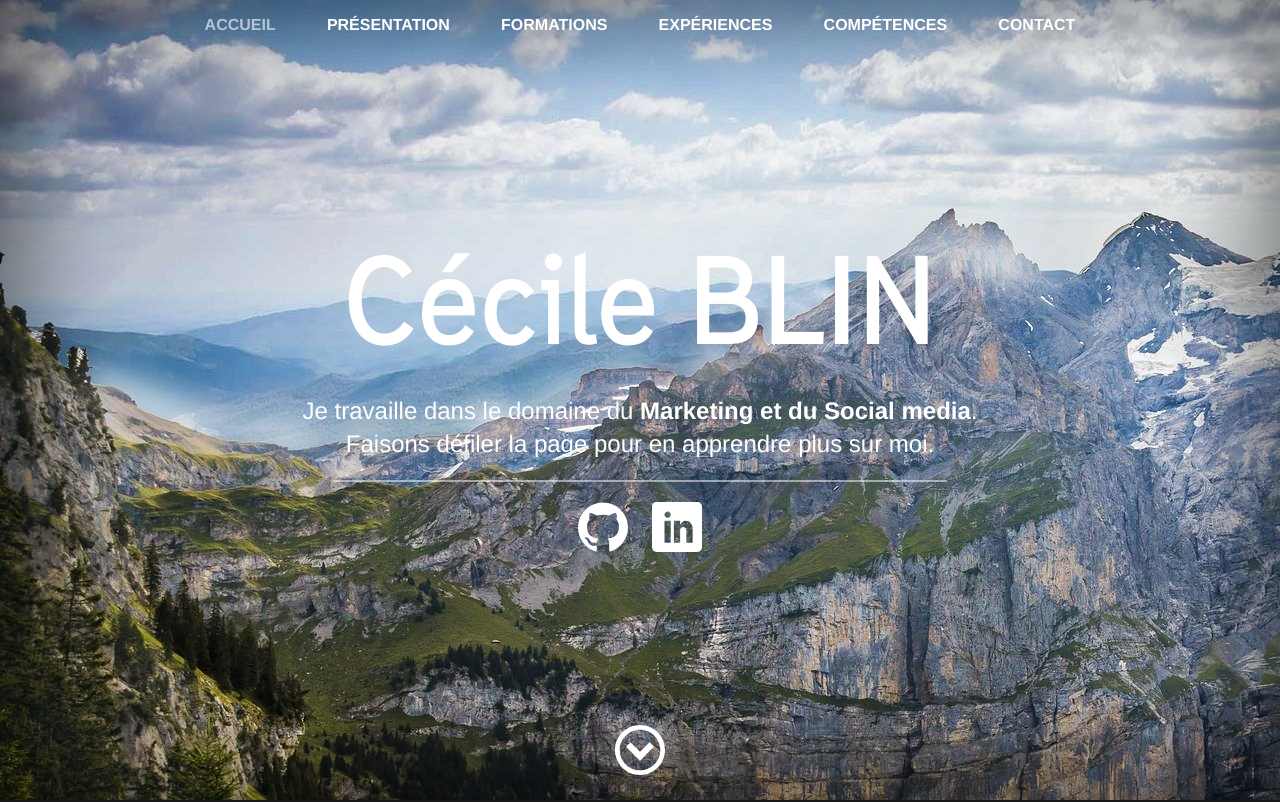
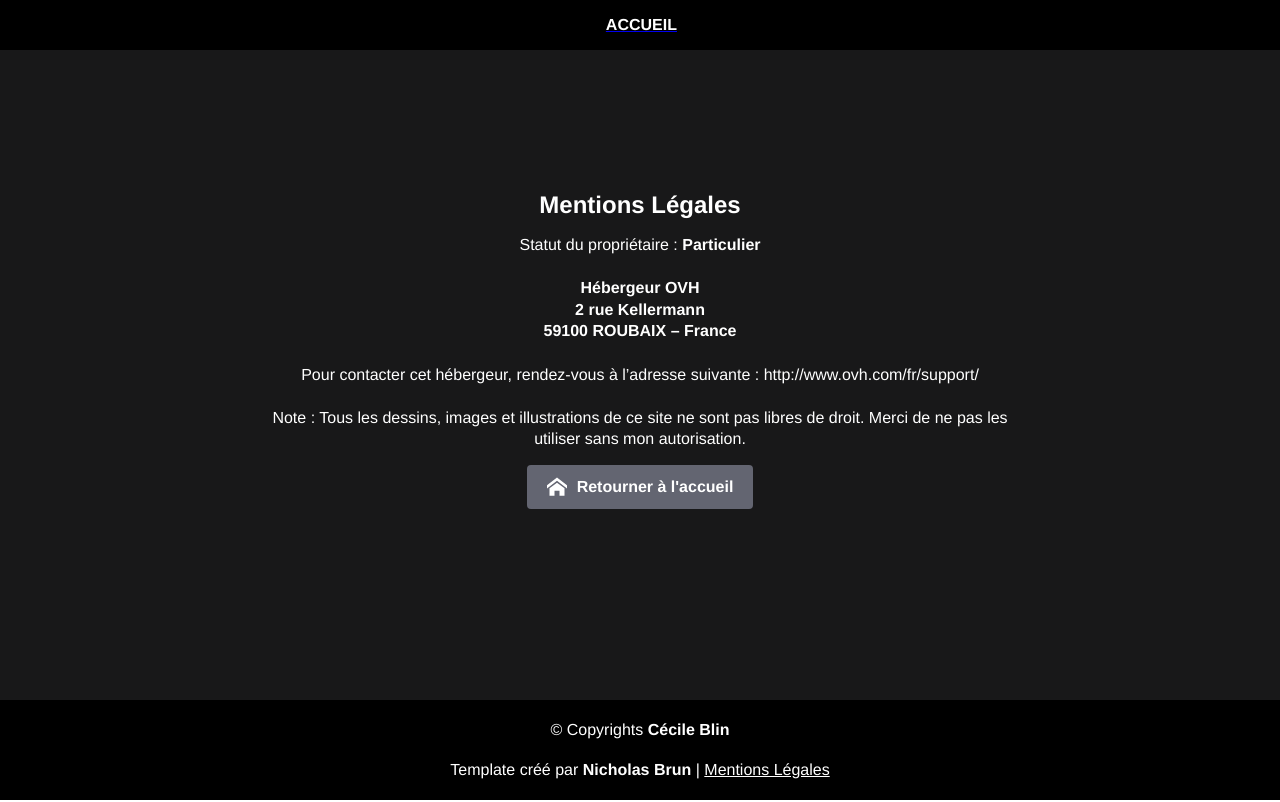
Before and after one commit to Spefire/TemplateCV, a Vue app: page /#/mentions-legales in a window 1280 px wide. Before the commit this address led to /#/. Shown: the top 802 px of the page. Built offline with nearby package versions, Linux system fonts and the light colour scheme.

Commit message:
Feat(legacy): Add legacy page

```diff
--- a/src/components/footer/Footer.scss
+++ b/src/components/footer/Footer.scss
@@ -11,8 +11,17 @@ footer {
   color: $white-color;
   background-color: $black-color;
 
+  &.legaced {
+    height: 100px;
+    padding-top: 0;
+  }
+
   a {
     color: $white-color !important;
     text-decoration: none;
   }
+
+  .footer-legacy {
+    text-decoration: underline;
+  }
 }
--- a/src/components/footer/Footer.ts
+++ b/src/components/footer/Footer.ts
@@ -1,4 +1,6 @@
-import { Component, Vue } from "vue-property-decorator";
+import { Component, Vue, Prop } from "vue-property-decorator";
 
 @Component
-export default class Header extends Vue {}
+export default class Footer extends Vue {
+  @Prop() isLegacy!: boolean;
+}
--- a/src/components/footer/Footer.vue
+++ b/src/components/footer/Footer.vue
@@ -1,5 +1,5 @@
 <template>
-  <footer>
+  <footer v-bind:class="{ 'legaced': isLegacy }">
     <div>
       © Copyrights
       <b>Cécile Blin</b>
@@ -7,8 +7,9 @@
     <div>
       Template créé par
       <a href="https://github.com/Spefire/TemplateCV" target="_blank">
-        <b>Nicholas Brun</b>, aka Spefire
-      </a>
+        <b>Nicholas Brun</b>
+      </a> |
+      <router-link class="footer-legacy" to="mentions-legales">Mentions Légales</router-link>
     </div>
   </footer>
 </template>
--- a/src/components/header/Header.ts
+++ b/src/components/header/Header.ts
@@ -1,7 +1,9 @@
-import { Component, Vue } from "vue-property-decorator";
+import { Component, Vue, Prop } from "vue-property-decorator";
 
 @Component
 export default class Header extends Vue {
+  @Prop() isLegacy!: string;
+
   fixNavbar = false;
   opacNavbar = 1.0;
 
--- a/src/components/header/Header.vue
+++ b/src/components/header/Header.vue
@@ -3,63 +3,42 @@
     v-bind:class="{ 'with-background': fixNavbar }"
     v-bind:style="{ opacity: fixNavbar ? '1.0' : opacNavbar }"
   >
-    <nav>
+    <nav v-if="!isLegacy">
       <div
         v-scroll-to="{ el: '#nav-home', offset: 0 }"
         v-bind:class="{ active: currentLocation === 'nav-home' }"
-      >
-        Accueil
-      </div>
+      >Accueil</div>
       <div
         v-scroll-to="{ el: '#nav-about', offset: 0 }"
         v-bind:class="{ active: currentLocation == 'nav-about' }"
-      >
-        Présentation
-      </div>
+      >Présentation</div>
       <div
         v-scroll-to="{ el: '#nav-education', offset: -50 }"
         v-bind:class="{ active: currentLocation == 'nav-education' }"
-      >
-        Formations
-      </div>
+      >Formations</div>
       <div
         v-scroll-to="{ el: '#nav-experiences', offset: -50 }"
         v-bind:class="{ active: currentLocation == 'nav-experiences' }"
-      >
-        Expériences
-      </div>
+      >Expériences</div>
       <div
         v-scroll-to="{ el: '#nav-skills', offset: -50 }"
         v-bind:class="{ active: currentLocation == 'nav-skills' }"
-      >
-        Compétences
-      </div>
+      >Compétences</div>
       <div
         v-scroll-to="{ el: '#nav-contact', offset: -50 }"
         v-bind:class="{ active: currentLocation == 'nav-contact' }"
-      >
-        Contact
-      </div>
-      <span
-        v-scroll-to="{ el: '#nav-home', offset: -50 }"
-        class="icon nav-icon icon-home"
-      ></span>
-      <span
-        v-scroll-to="{ el: '#nav-education', offset: -50 }"
-        class="icon nav-icon icon-user-tie"
-      ></span>
-      <span
-        v-scroll-to="{ el: '#nav-skills', offset: -50 }"
-        class="icon nav-icon icon-stats-bars"
-      ></span>
-      <span
-        v-scroll-to="{ el: '#nav-hobbies', offset: -50 }"
-        class="icon nav-icon icon-book"
-      ></span>
-      <span
-        v-scroll-to="{ el: '#nav-contact', offset: -50 }"
-        class="icon nav-icon icon-users"
-      ></span>
+      >Contact</div>
+      <span v-scroll-to="{ el: '#nav-home', offset: 0 }" class="icon nav-icon icon-home"></span>
+      <span v-scroll-to="{ el: '#nav-education', offset: -50 }" class="icon nav-icon icon-user-tie"></span>
+      <span v-scroll-to="{ el: '#nav-skills', offset: -50 }" class="icon nav-icon icon-stats-bars"></span>
+      <span v-scroll-to="{ el: '#nav-hobbies', offset: -50 }" class="icon nav-icon icon-book"></span>
+      <span v-scroll-to="{ el: '#nav-contact', offset: -50 }" class="icon nav-icon icon-users"></span>
+    </nav>
+    <nav v-if="isLegacy">
+      <router-link to="/">
+        <div>Accueil</div>
+        <span class="icon nav-icon icon-home"></span>
+      </router-link>
     </nav>
   </header>
 </template>
--- a/src/router/index.ts
+++ b/src/router/index.ts
@@ -3,6 +3,7 @@ import VueRouter, { RouteConfig } from "vue-router";
 import VueScrollTo from "vue-scrollto";
 
 import Home from "@/views/Home.vue";
+import Legacy from "@/views/Legacy.vue";
 
 Vue.use(VueRouter);
 // VueScrollTo with default options
@@ -26,6 +27,11 @@ const routes: Array<RouteConfig> = [
     name: "Home",
     component: Home,
   },
+  {
+    path: "/mentions-legales",
+    name: "Legacy",
+    component: Legacy,
+  },
   { path: "/*", redirect: "/" },
 ];
 
--- a/src/views/Home.vue
+++ b/src/views/Home.vue
@@ -1,5 +1,5 @@
 <template>
-  <div class="home-page">
+  <div>
     <Header />
     <div id="nav-home" class="home-section">
       <h1>{{ name }}</h1>
--- /dev/null
+++ b/src/views/Legacy.scss
@@ -0,0 +1,17 @@
+@import "@/styles/variables.scss";
+
+.legacy-section {
+  display: flex;
+  flex-direction: column;
+  align-items: center;
+  justify-content: center;
+  height: calc(100vh - 100px);
+  padding: 35px 20%;
+  text-align: center;
+  color: $white-color;
+  background: $dark-secondary-color;
+
+  @include tablet-only {
+    padding: 35px 5%;
+  }
+}
--- /dev/null
+++ b/src/views/Legacy.ts
@@ -0,0 +1,16 @@
+import Footer from "@/components/footer/Footer.vue";
+import Header from "@/components/header/Header.vue";
+
+export default {
+  name: "Home",
+  components: {
+    Footer,
+    Header,
+  },
+  data() {
+    return {
+      mentions:
+        "Statut du propriétaire : <b>Particulier<br/><br/>Hébergeur OVH<br/>2 rue Kellermann<br/>59100 ROUBAIX – France<br/><br/></b>Pour contacter cet hébergeur, rendez-vous à l’adresse suivante : http://www.ovh.com/fr/support/<br/><br/>Note : Tous les dessins, images et illustrations de ce site ne sont pas libres de droit. Merci de ne pas les utiliser sans mon autorisation.",
+    };
+  },
+};
--- /dev/null
+++ b/src/views/Legacy.vue
@@ -0,0 +1,16 @@
+<template>
+  <div>
+    <Header v-bind:isLegacy="true" />
+    <div id="nav-legacy" class="legacy-section">
+      <h2>Mentions Légales</h2>
+      <p v-html="mentions"></p>
+      <router-link class="link-button" to="/">
+        <span class="icon button-icon icon-home"></span>Retourner à l'accueil
+      </router-link>
+    </div>
+    <Footer v-bind:isLegacy="true" />
+  </div>
+</template>
+
+<script lang="ts" src="./Legacy.ts"></script>
+<style lang="scss" src="./Legacy.scss"></style>
--- a/src/views/about/About.scss
+++ b/src/views/about/About.scss
@@ -12,7 +12,6 @@
   @include mobile-only {
     flex-direction: column;
     align-items: center;
-    padding: 35px 7.5%;
 
     h2 {
       display: none;
```
